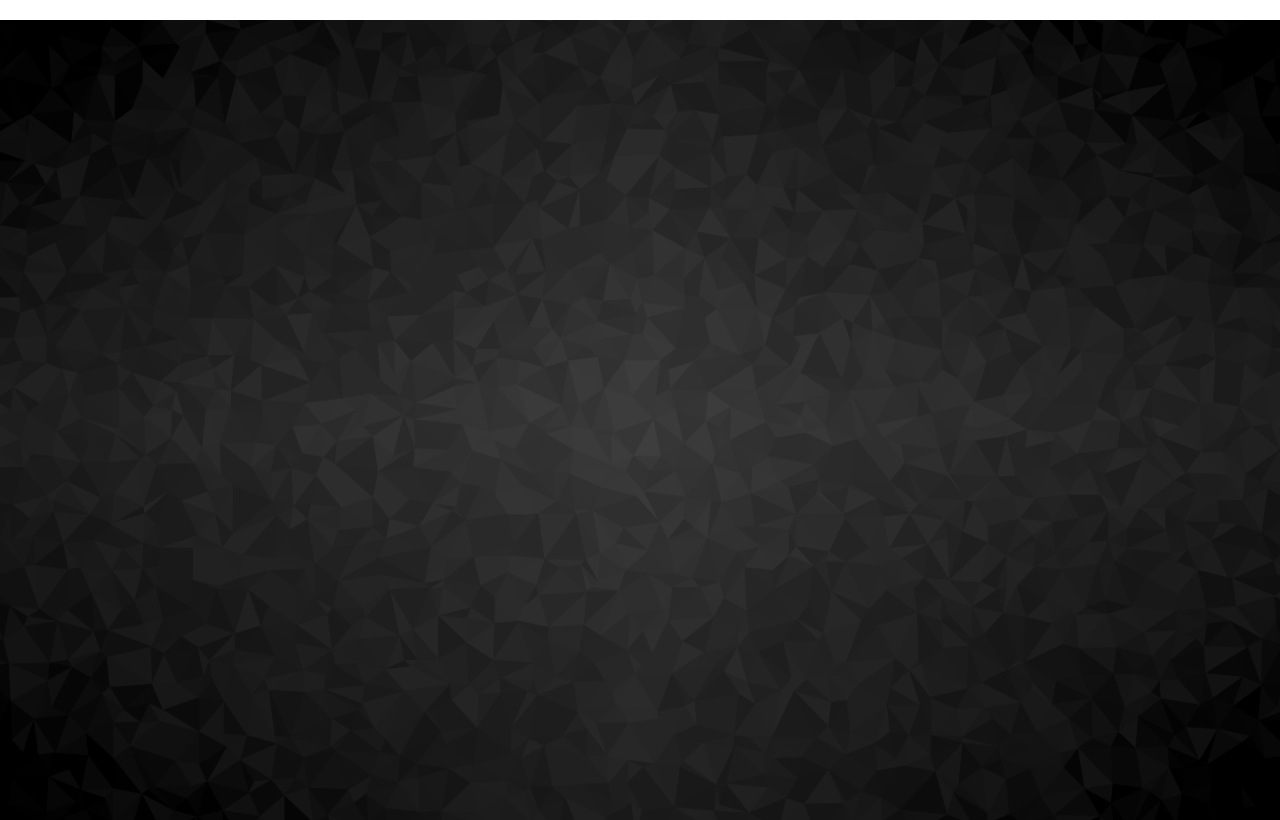
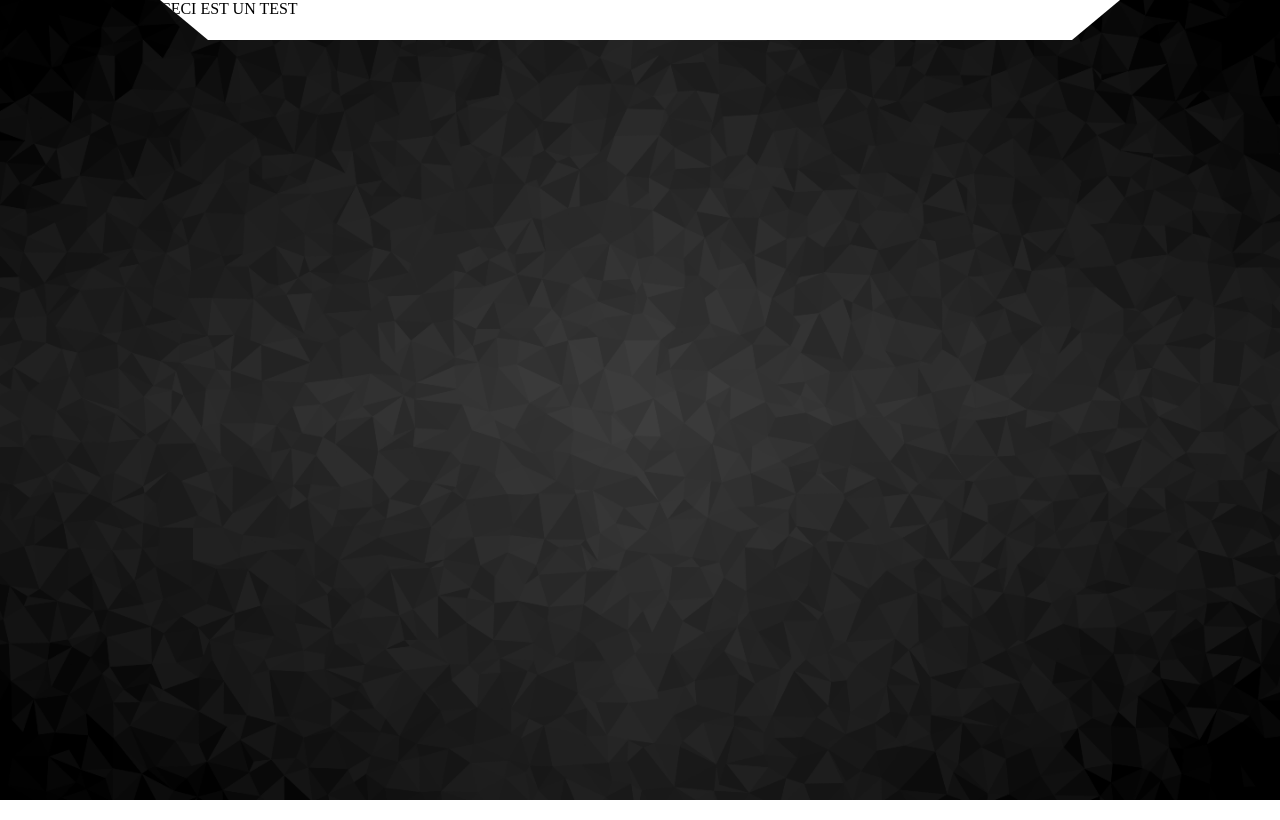
Before and after one commit to tioru/GeniTracker, an Angular app: page / in a window 1280 px wide. Built offline with nearby package versions, Linux system fonts and the light colour scheme.

Commit message:
Updated topbar UI

```diff
--- a/src/app/app.component.html
+++ b/src/app/app.component.html
@@ -1,3 +1,8 @@
-<main class="fw fh">
+<div class="root-div fh fw">
+    <div class="fw flex jcc topbar">
+        <app-topbar></app-topbar>
+    </div>
+    <main class="fw fh">
 
-</main>
+    </main>
+</div>
--- a/src/app/app.component.scss
+++ b/src/app/app.component.scss
@@ -1,5 +1,21 @@
+@use './../variables' as vars;
+
 main {
   background-image: url("./../../public/background.png");
   background-size: cover;
   height: 100%;
 }
+
+.root-div{
+  position: relative;
+}
+
+.topbar {
+  position: absolute;
+  top: 0px;
+  height: vars.$topbar-height;
+}
+
+app-topbar {
+  width: 75vw;
+}
--- a/src/app/app.component.ts
+++ b/src/app/app.component.ts
@@ -1,10 +1,11 @@
 import { Component } from '@angular/core';
 import { RouterOutlet } from '@angular/router';
+import { TopbarComponent } from '../layout/topbar/topbar.component';
 
 @Component({
   selector: 'app-root',
   standalone: true,
-  imports: [RouterOutlet],
+  imports: [RouterOutlet, TopbarComponent],
   templateUrl: './app.component.html',
   styleUrl: './app.component.scss'
 })
--- a/src/index.html
+++ b/src/index.html
@@ -8,9 +8,6 @@
   <link rel="icon" type="image/x-icon" href="genitracker.ico">
 </head>
 <body>
-  <div class="fw flex jcc">
-    <app-topbar></app-topbar>
-  </div>
   <app-root></app-root>
 </body>
 </html>
--- a/src/layout/topbar/topbar.component.html
+++ b/src/layout/topbar/topbar.component.html
@@ -1,2 +1,3 @@
-<div class="topbar-bg">
+<div class="topbar-bg fh fw">
+    CECI EST UN TEST
 </div>
--- a/src/layout/topbar/topbar.component.scss
+++ b/src/layout/topbar/topbar.component.scss
@@ -1,3 +1,4 @@
 .topbar-bg {
-    color: white;
+    background-color: white;
+    clip-path: polygon(0 0, 100% 0, 95% 100%, 5% 100%);
 }
--- a/src/styles.scss
+++ b/src/styles.scss
@@ -1,19 +1,9 @@
 /* You can add global styles to this file, and also import other style files */
-$topbar-height: 20px;
-$height-after-topbar: calc(100vh - #{$topbar-height});
 
 html, body {
   height: 100vh; /* Assure que le body et le html prennent toute la hauteur de la page */
   margin: 0; /* Retire les marges par défaut */
   padding: 0; /* Retire les padding par défaut */
-}
-
-app-topbar {
-  position: sticky;
-  top: 0px;
-  display: block;
-  height: $topbar-height;
-  width: 75vw;
 }
 
 app-root {
--- /dev/null
+++ b/src/variables.scss
@@ -0,0 +1,2 @@
+$topbar-height: 40px;
+$height-after-topbar: calc(100vh - #{$topbar-height});
```
